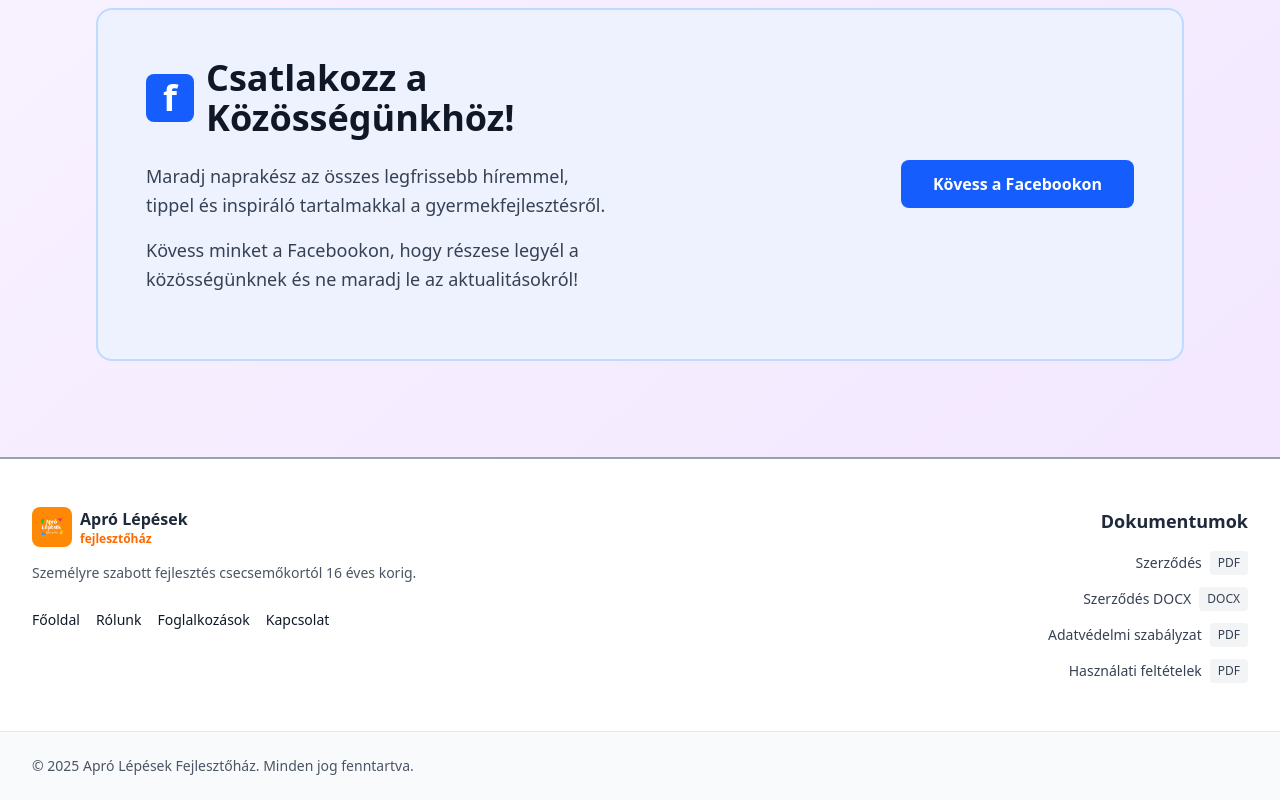
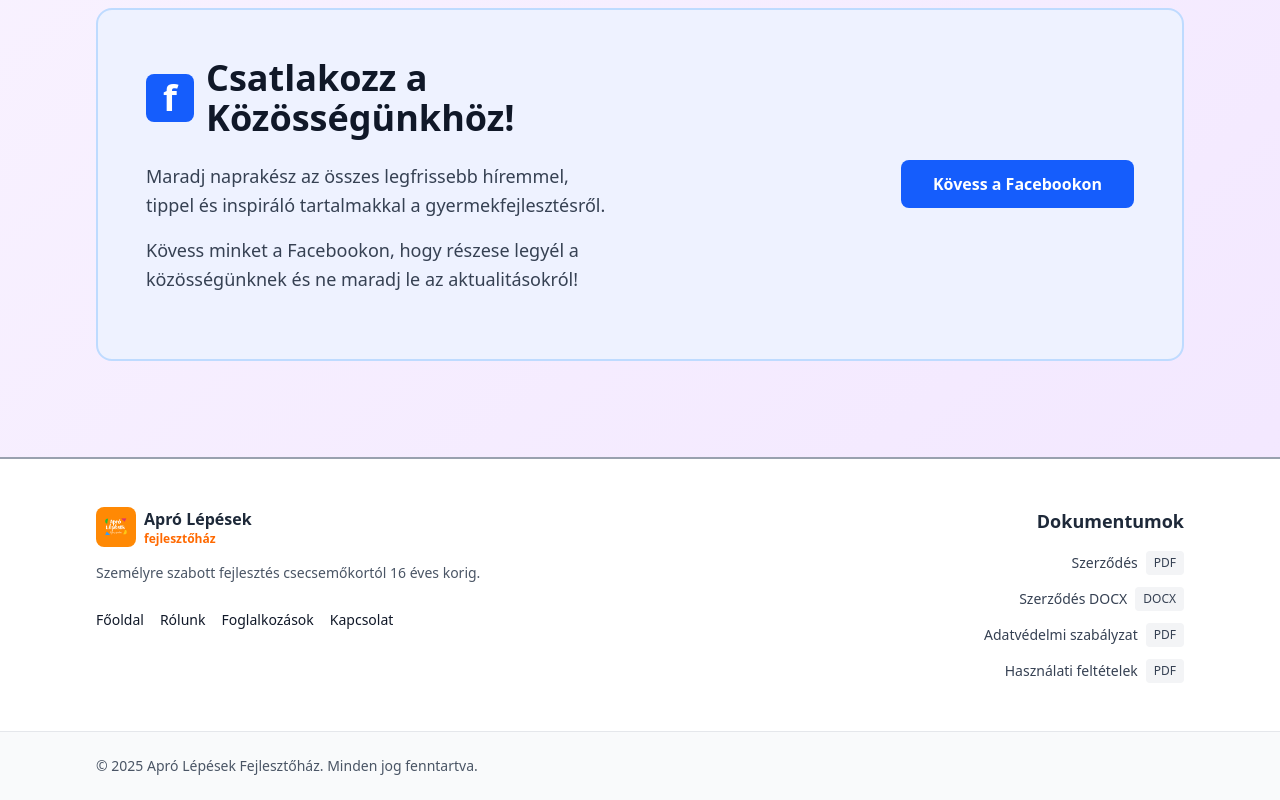
Before and after one commit to krisho-code/aprolepesekfejlesztohaz, a Next.js app: page / in a window 1280 px wide. Shown: the part 3056-3856 px from the top of the page. Built offline with nearby package versions, Linux system fonts and the light colour scheme.

Commit message:
footer containers padding

```diff
--- a/layout/Footer.tsx
+++ b/layout/Footer.tsx
@@ -24,7 +24,7 @@ export default function Footer() {
   return (
     <footer className="bg-white border-t-2 border-gray-400 text-gray-800">
       {/* Main Footer Content */}
-      <div className="container mx-auto px-8 py-12">
+      <div className="container mx-auto px-8 xl:px-24 py-12">
         <div className="grid grid-cols-1 md:grid-cols-2 gap-8">
           {/* Logo and Company Info */}
           <div className="flex flex-col gap-4 text-center md:text-left">
@@ -89,7 +89,7 @@ export default function Footer() {
 
       {/* Copyright */}
       <div className="border-t border-gray-200 bg-gray-50">
-        <div className="container mx-auto px-8 py-6 flex flex-col md:flex-row items-center justify-between text-sm text-gray-600">
+        <div className="container mx-auto px-8 xl:px-24 py-6 flex flex-col md:flex-row items-center justify-between text-sm text-gray-600">
           <p>
             &copy; {currentYear} Apró Lépések Fejlesztőház. Minden jog
             fenntartva.
```
